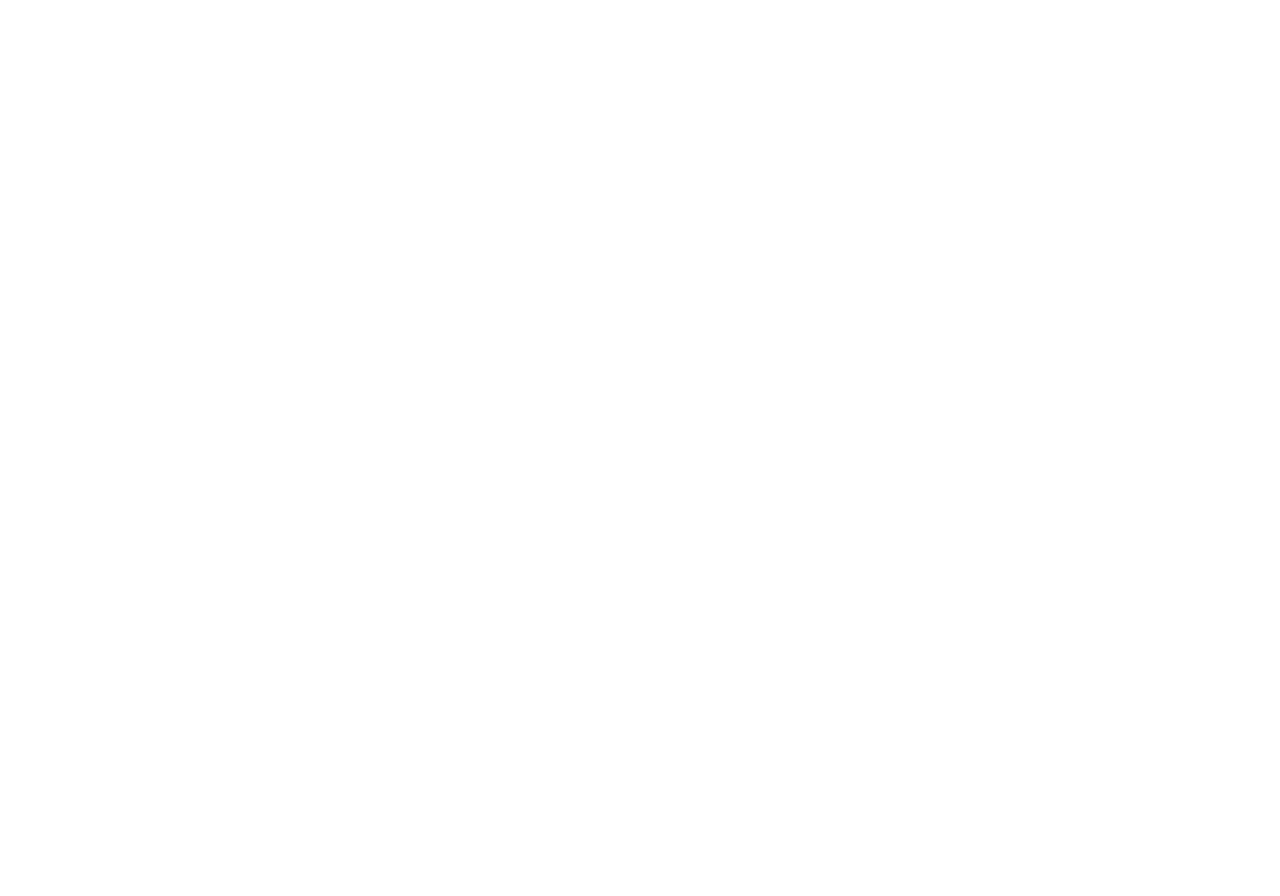
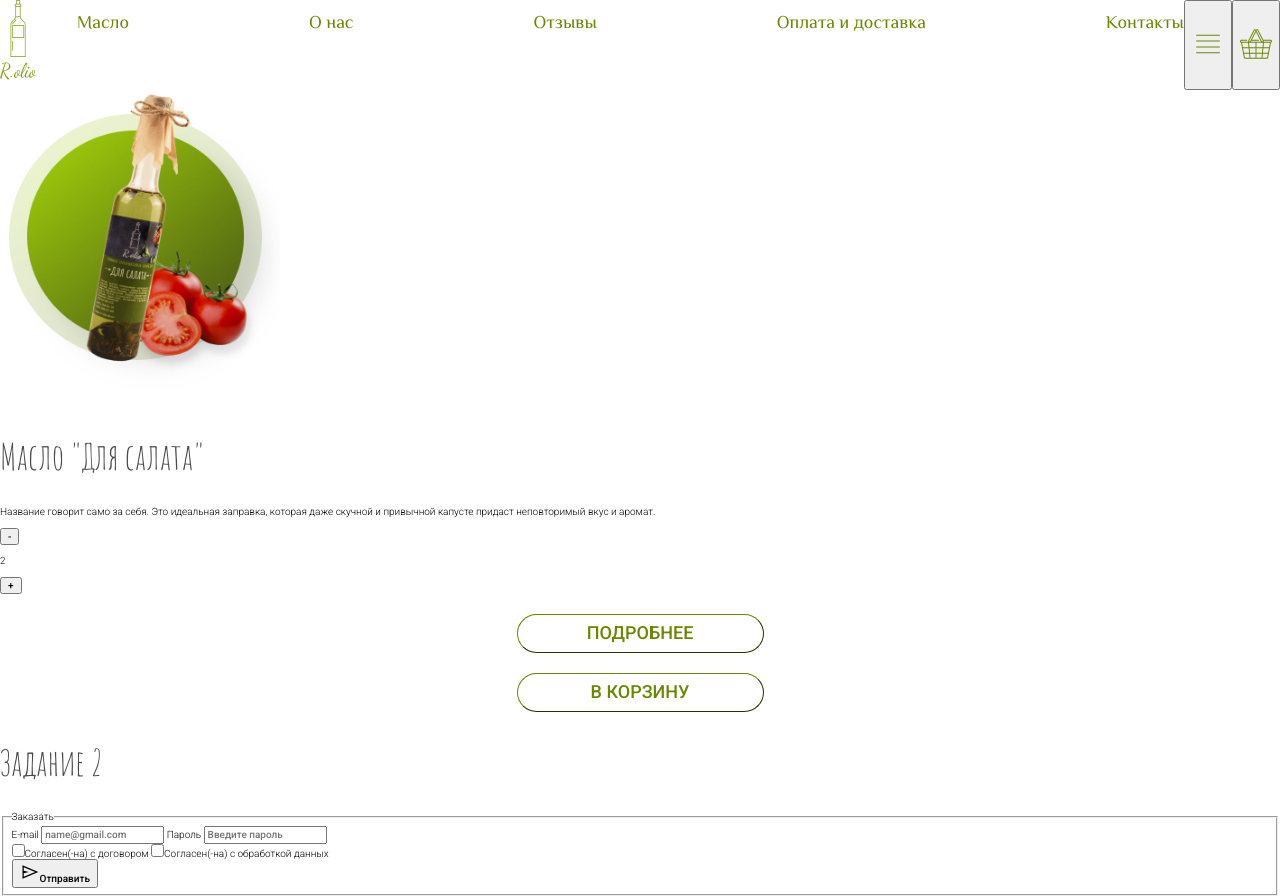
Before and after one commit to uonll/web_exam, a plain HTML site: page index.html in a window 1280 px wide. Before the commit the page ends 800 px from the top, so only its background shows below. Drawn offline with Linux system fonts and the light colour scheme.

Commit message:
base + some style

```diff
--- a/css/style.css
+++ b/css/style.css
@@ -0,0 +1,99 @@
+:root {
+    font-size: 62.5%;
+    font-family: 'Roboto', sans-serif;
+    font-style: normal;
+    font-weight: 300;
+    --white-color: #FFFFFF;
+    --green-color: #688800;
+    --gray-color: #4A4A4A ;
+}
+
+*, :before, :after {
+    box-sizing: inherit;
+}
+
+.menuflex {
+    display: flex;
+    justify-content: space-between;
+}
+
+.aheader {
+    color: var(--green-color);
+    font-family: 'El Messiri', sans-serif;
+    font-style: normal;
+    font-weight: 400;
+    font-size: 1.8rem;
+    line-height: 2.8rem;
+    text-decoration: none;
+}
+
+.aheader:hover {
+    text-decoration: underline;
+    transition: .4s;
+}
+
+li {
+    display: flex;
+    list-style-type: none;
+}
+
+nav {
+    flex-grow: 1;
+}
+
+ul {
+    display: flex;
+    justify-content: space-between;
+}
+
+h2 {
+    color: var(--gray-color);
+    font-family: 'Amatic SC', cursive;
+    font-style: normal;
+    font-weight: 400;
+    font-size: 3.6rem;
+    line-height: 4rem;
+}
+
+.mainbutton {
+    font-weight: 500;
+    display: block;
+    padding: 0.8rem 2rem;
+    margin: 0 auto;
+    margin-top: 2rem;
+    margin-top: 2rem;
+    min-width: 20.5rem;
+    max-width: 28rem;
+    font-size: 1.8rem;
+    border-radius: 9rem;
+    border-width: 0.1rem;
+    background: var(--white-color);
+    border-color: var(--green-color);
+    text-decoration: none;
+    color: var(--green-color);
+    top: 7rem;
+}
+
+.count {
+    display: inline-block;
+
+}
+
+.buttonform {
+    font-weight: 500;
+    display: block;
+    padding: 0.8rem 2rem;
+    margin: 0 auto;
+    margin-top: 2rem;
+    margin-top: 2rem;
+    min-width: 10rem;
+    max-width: 28rem;
+    font-size: 1.8rem;
+    border-radius: 9rem;
+    border-width: 0.1rem;
+    background: var(--white-color);
+    border-color: var(--green-color);
+    text-decoration: none;
+    color: var(--green-color);
+    top: 7rem;
+}
--- a/index.html
+++ b/index.html
@@ -1,12 +1,94 @@
 <!DOCTYPE html>
 <html lang="en">
-<head>
-    <meta charset="UTF-8">
-    <meta http-equiv="X-UA-Compatible" content="IE=edge">
-    <meta name="viewport" content="width=device-width, initial-scale=1.0">
-    <title>Document</title>
-</head>
-<body>
+  <head>
+    <meta charset="UTF-8" />
+    <meta http-equiv="X-UA-Compatible" content="IE=edge" />
+    <meta name="viewport" content="width=device-width, initial-scale=1.0" />
+    <link rel="stylesheet" href="/css/normalize.css" />
+    <link rel="stylesheet" href="/css/style.css" />
 
-</body>
+    <link rel="preconnect" href="https://fonts.googleapis.com" />
+    <link rel="preconnect" href="https://fonts.gstatic.com" crossorigin />
+    <link
+      href="https://fonts.googleapis.com/css2?family=Amatic+SC&family=El+Messiri&family=Roboto:wght@300;500&display=swap"
+      rel="stylesheet"
+    />
+    <title>Смирнова Софья Викторовна 211-325 28.01.2023</title>
+  </head>
+  <body>
+    <header>
+      <div class="menuflex">
+        <a class="aheader" href="/"
+          ><img src="/pics/svg/logo.svg" alt="лого" width="37" height="80"
+        /></a>
+        <nav>
+          <ul class="ulnav">
+            <li>
+              <a class="aheader" class="aheader:hover" href="/">Масло</a>
+            </li>
+            <li><a class="aheader" class="aheader:hover" href="/">О нас</a></li>
+            <li>
+              <a class="aheader" class="aheader:hover" href="/">Отзывы</a>
+            </li>
+            <li>
+              <a class="aheader" class="aheader:hover" href="/">Оплата и доставка</a>
+            </li>
+            <li>
+              <a class="aheader" class="aheader:hover" href="/">Контакты</a>
+            </li>
+          </ul>
+        </nav>
+        <button class="buttonhidden">
+          <img src="/pics/svg/menu.svg" alt="меню" width="32" height="32" />
+        </button>
+        <button class="buttonhidden">
+            <img src="/pics/svg/korzina.svg" alt="корзина" width="32" height="32" />
+          </button>
+      </div>
+    </header>
+    <main>
+        <section>
+            <img src="/pics/png/oil.png" alt="меню" width="280" height="314" />
+            <h2> Масло "Для салата"</h2>
+            <p>
+                Название говорит само за себя. Это идеальная заправка, которая даже скучной и привычной капусте придаст неповторимый вкус и аромат.
+            </p>
+            <div class="count">
+                <button> - </button>
+                <p> 2 </p>
+                <button> + </button>
+            </div>
+            <button class="mainbutton"> ПОДРОБНЕЕ </button>
+            <button class="mainbutton"> В КОРЗИНУ </button>
+        </section>
+        <section>
+            <h2>Задание 2</h2>
+            <form class="form" action="https://httpbin.org/post" name="contact" method="POST">
+                <fieldset>
+                    <legend>Заказать</legend>
+                    <div class="formgrid">
+                        <label>
+                            <span class="input-label">E-mail</span>
+                            <input type="text" name="Name" placeholder="name@gmail.com" required>
+                        </label>
+                        <label>
+                            <span class="input-label">Пароль</span>
+                            <input type="email" name="email" placeholder="Введите пароль">
+                        </label>
+                    </div>
+                    <div class="formgrid">
+                        <label><input class="none" type="checkbox" name="gender" value="1">Согласен(-на) с договором</label>
+                        <label><input class="none" type="checkbox" name="gender" value="2">Согласен(-на) с обработкой данных</label>
+                    </div>
+                    <div class="formflex">
+                        <button class="buttonForm" class="buttonForm:hover" type="submit"><img src="/pics/svg/send.svg" alt="" width="20" height="20">Отправить</button>
+                    </div>
+                </fieldset>
+            </form>
+        </section>
+    </main>
+    <footer>
+
+    </footer>
+  </body>
 </html>
```
Also changed, not shown: pics/png/oil.png (added), pics/svg/korzina.svg (added), pics/svg/logo.svg (added), pics/svg/menu.svg (added), pics/svg/send.svg (added).
